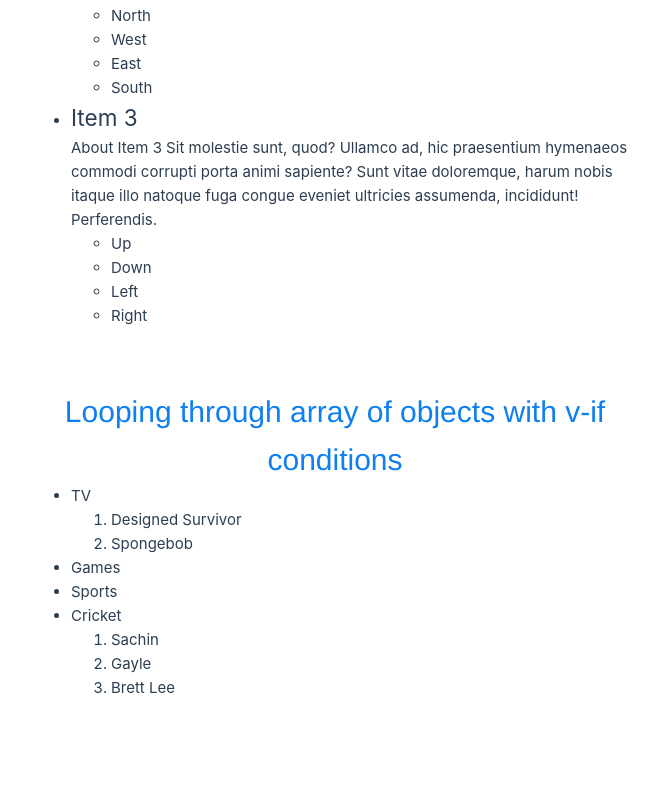
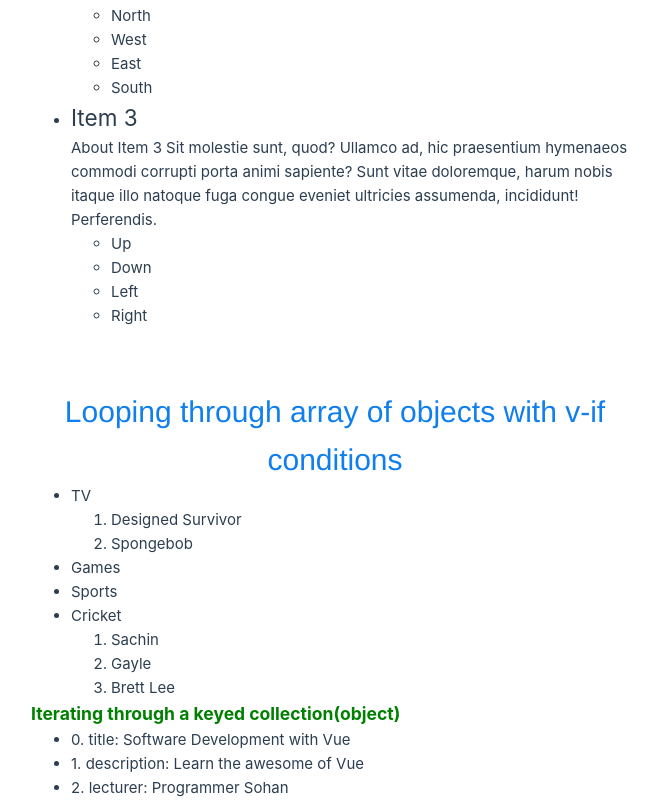
Before and after one commit to ProgrammerSohan/Vue-Js3_Frontend-Dev, a Vue app in the folder s1_ch1/first_app/: page / in a window 1280 px wide. Shown: the part 1482-2282 px from the top of the page, without its empty margins (609-1267 px from the left). Before the commit the page ends 2182 px from the top, so only its background shows below. Built offline with nearby package versions, Linux system fonts and the light colour scheme.

Commit message:
1.20_basic directives_iterating through a keyed collection (object)

```diff
--- a/s1_ch1/first_app/src/components/Exercise1-06.vue
+++ b/s1_ch1/first_app/src/components/Exercise1-06.vue
@@ -9,6 +9,12 @@
                         {{ fav}}
                     </li>
                 </ol>
+            </li>
+        </ul>
+        <h3>Iterating through a keyed collection(object)</h3>
+        <ul>
+            <li v-for="(value, key, index) in course" :key="key">
+                {{index}}. {{key}}: {{value}}
             </li>
         </ul>
     </div>
@@ -33,8 +39,18 @@
     }
 
  ];
+ const course = {
+    title: "Software Development with Vue",
+    description: 'Learn the awesome of Vue',
+    lecturer: 'Programmer Sohan'
+
+ }
 
 </script>
-<style>
+<style setup>
+h3{
+    color:green;
+    font-weight: bold;
+}
 
 </style>
```
